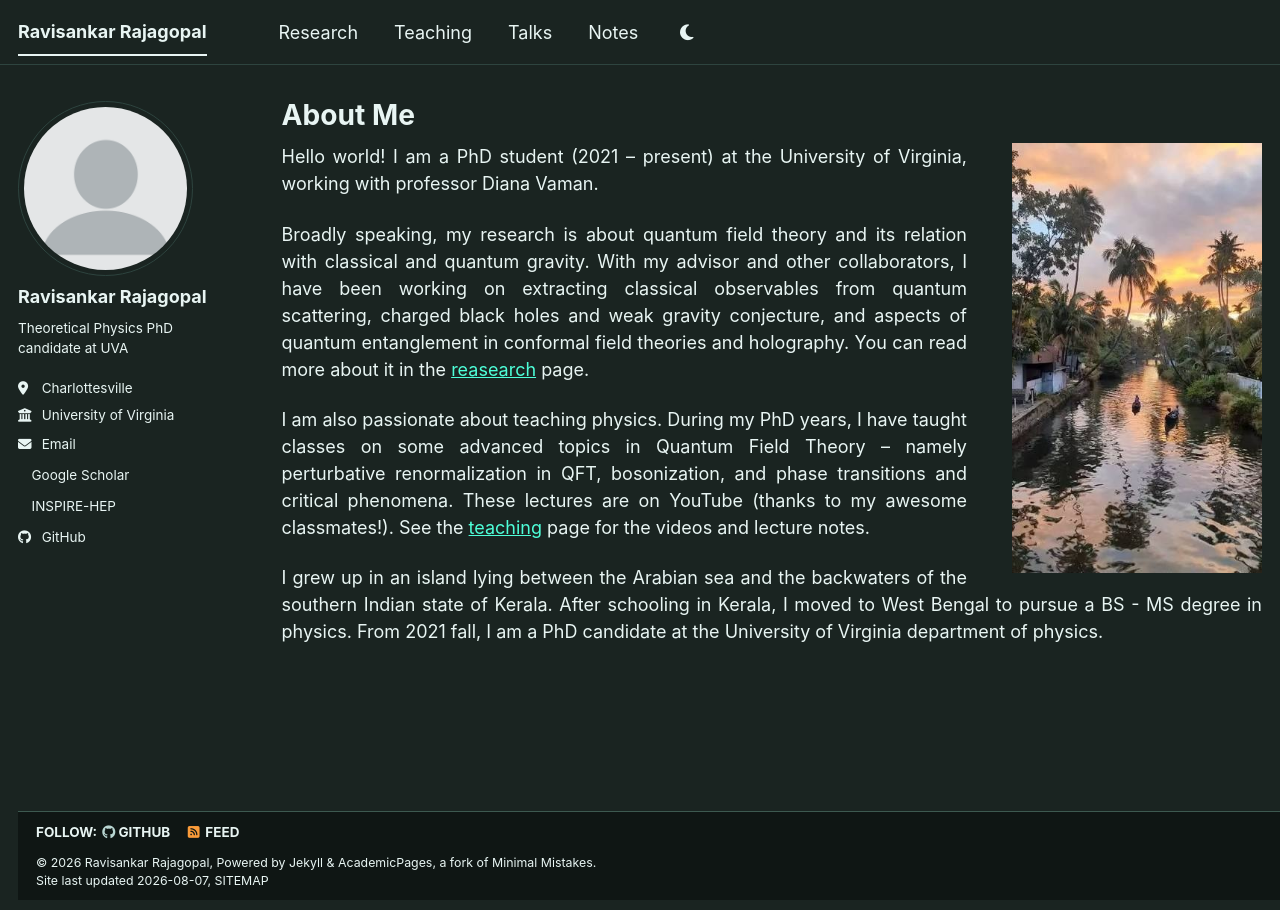
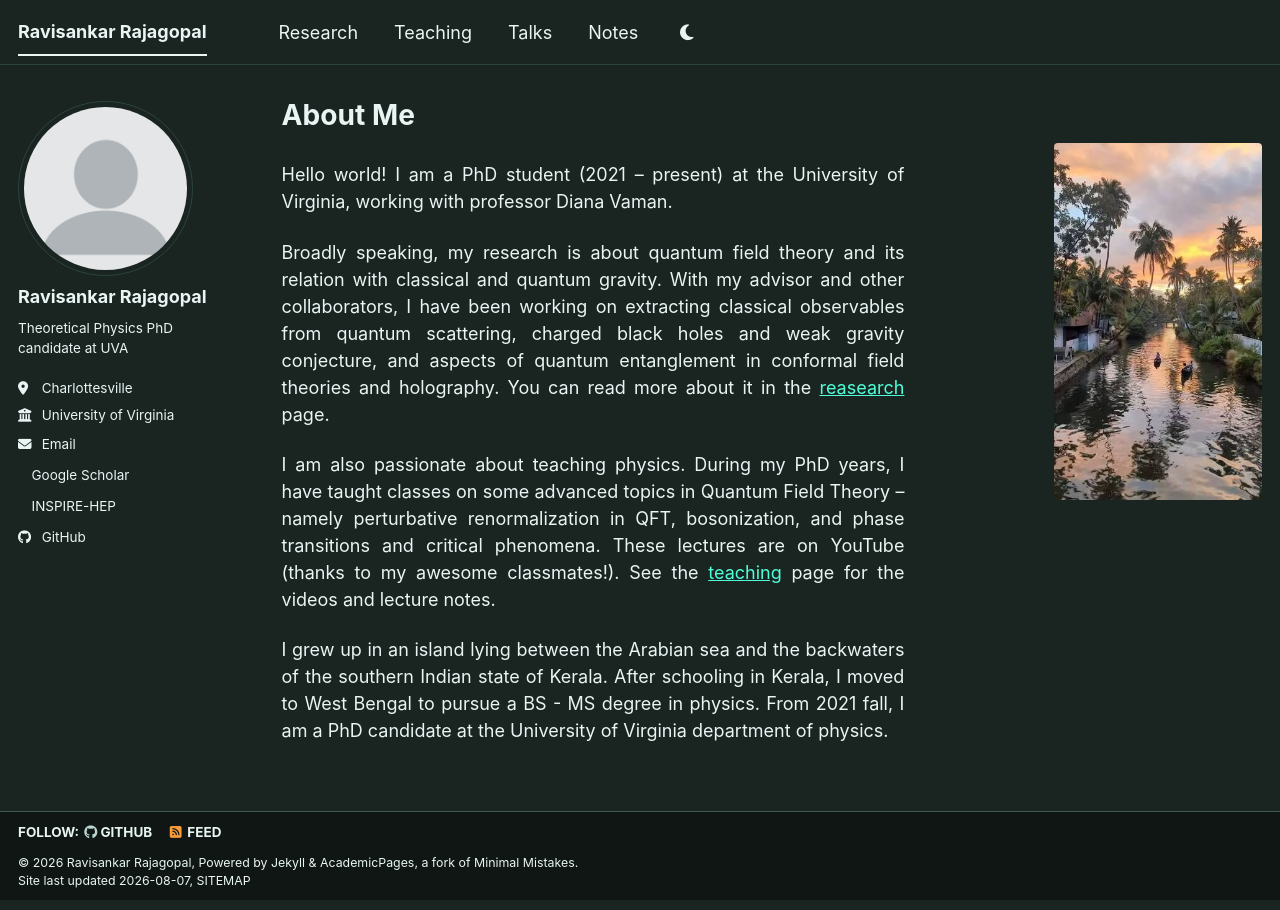
Before and after one commit to ravisankar712/ravisankar712.github.io, a Jekyll site: the page built from _pages/about.html, in a window 1280 px wide. Built offline with Jekyll 4.4.1, drawn with Linux system fonts in a browser that asks for light colours; a style sheet for code colours, icons or effects is not loaded.

Commit message:
Update about.html

```diff
--- a/_pages/about.html
+++ b/_pages/about.html
@@ -8,7 +8,7 @@ redirect_from:
   - /about.html
 ---
 
-<div class="page__content">
+<!-- <div class="page__content">
 <div style="overflow: hidden;">
   <img src="/images/ekd.jpeg" style="float: right; margin: 0 0 10px 45px; width: 250px;">
   <p style="text-align: justify;">
@@ -33,19 +33,21 @@ See the <a href="/teaching/">teaching</a> page for the videos and lecture notes.
     University of Virginia department of physics.
   </p>
   </p>
-</div>
+</div> -->
 
-<!-- <div style="display: grid; grid-template-columns: 3fr 1fr; gap: 150px;">
+<div style="display: grid; grid-template-columns: 3fr 1fr; gap: 150px;">
 
   <div style="text-align: justify;">
 
+ <p style="text-align: justify;">
 Hello world! I am a PhD student (2021 – present) at the University of Virginia, working with professor Diana Vaman.
-<p>
-Broadly speaking, my research is about Quantum Field Theory, and its relation with classical and quantum gravity.
-With my advisor and other collaborators, I have been working on extracting classical observables from quantum scattering,
-aspects of quantum entanglement in conformal field theories and holography. You can read more about it in the <a href="/teaching/">reasearch</a> page.
+<p style="text-align: justify;">
+Broadly speaking, my research is about quantum field theory and its relation with classical and quantum gravity.
+With my advisor and other collaborators, I have been working on extracting classical observables from quantum scattering, charged
+  black holes and weak gravity conjecture, and aspects of quantum entanglement in conformal field theories and holography.
+  You can read more about it in the <a href="/teaching/">reasearch</a> page.
 </p>
-<p>
+<p style="text-align: justify;">
 I am also passionate about teaching physics. During my PhD years,
 I have taught classes on some advanced topics in
 Quantum Field Theory – namely perturbative renormalization in QFT,
@@ -53,6 +55,13 @@ bosonization, and phase transitions and critical phenomena.
 These lectures are on YouTube (thanks to my awesome classmates!).
 See the <a href="/teaching/">teaching</a> page for the videos and lecture notes.
 </p>
+  <p style="text-align: justify;">
+    I grew up in an island lying between the Arabian sea and the backwaters of the southern Indian state of Kerala.
+    After schooling in Kerala, I moved to West Bengal to pursue a BS - MS degree in physics. From 2021 fall, I am a PhD candidate at the
+    University of Virginia department of physics.
+  </p>
+  </p>
+
 
 
   </div>
@@ -61,7 +70,7 @@ See the <a href="/teaching/">teaching</a> page for the videos and lecture notes.
     <img src="/images/ekd.jpeg"  style="width: 100%; border-radius: 4px; display: block;">
   </div>
 
-</div> -->
+</div>
 
 <!-- <h2>Education</h2>
 <ul>
@@ -78,5 +87,5 @@ See the <a href="/teaching/">teaching</a> page for the videos and lecture notes.
       <li>Thesis: Mathematical Aspects of Quantum Theories</li>
     </ul>
   </li>
-</ul>
-</div> -->
+</ul> -->
+</div>
```
